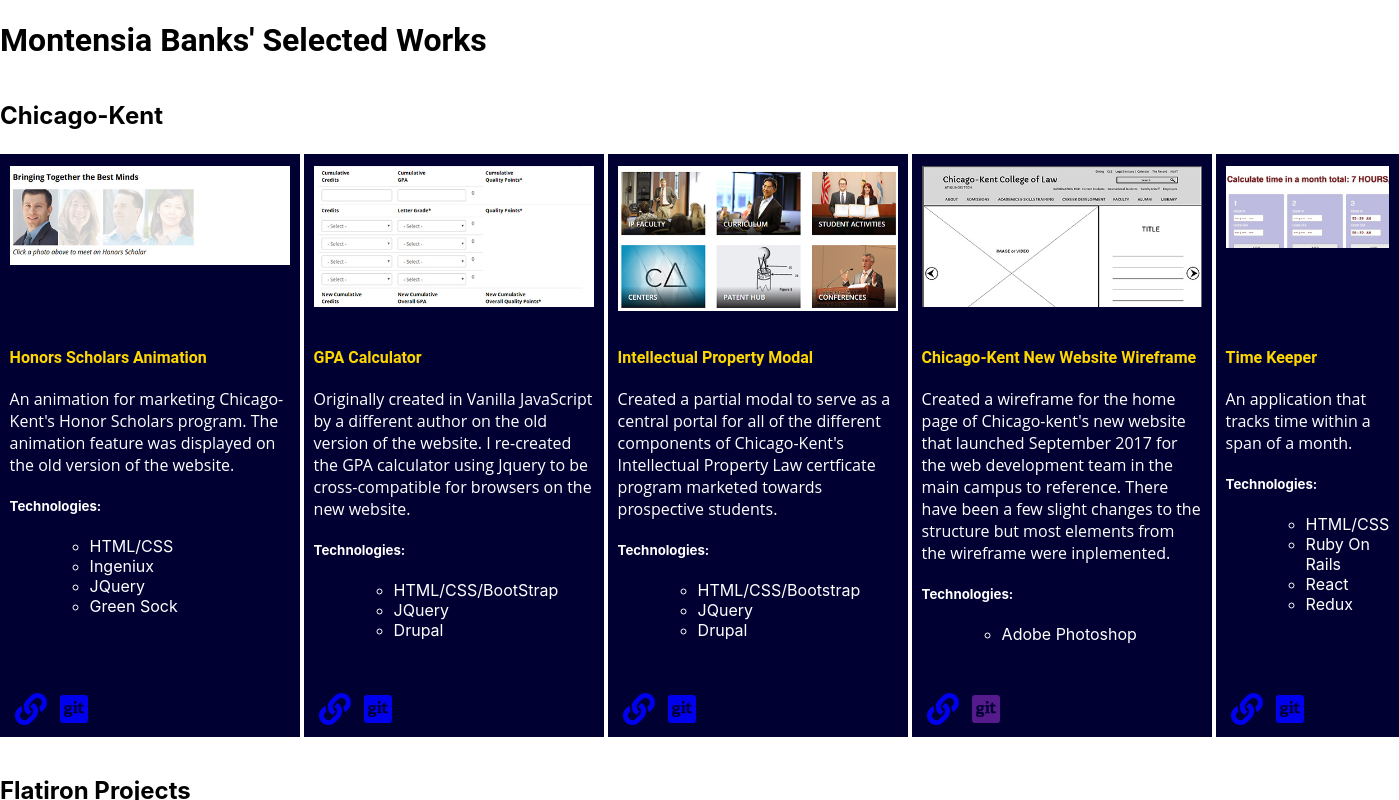
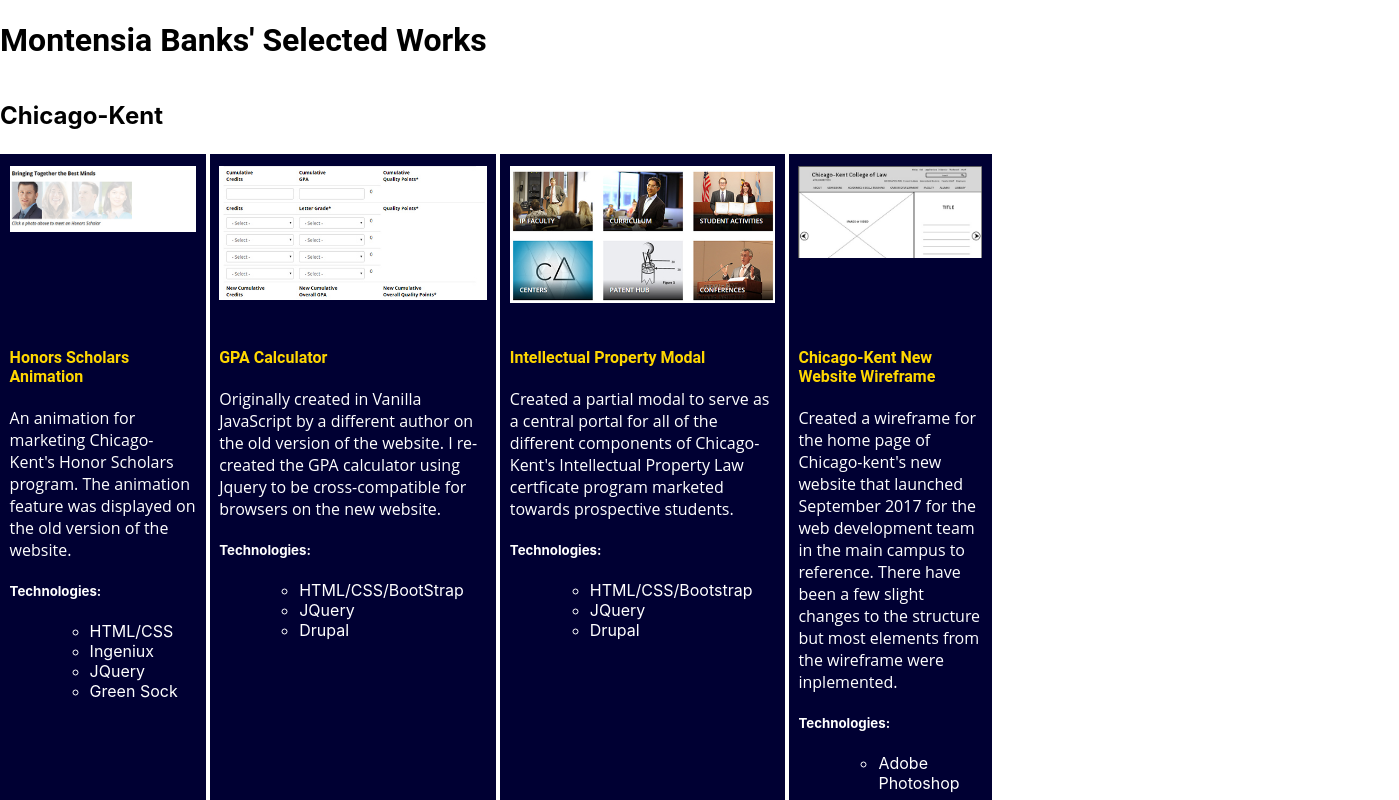
Before and after one commit to Monty7/portfolio, a React (Create React App) app: page / in a window 1280 px wide. Shown: the top 800 px of the page, 1399 px wide, since content can reach past the window. Built offline with nearby package versions, Linux system fonts and the light colour scheme.

Commit message:
changed tracking for grid column in css

```diff
--- a/src/App.css
+++ b/src/App.css
@@ -1,65 +1,22 @@
-/* .App {
-  text-align: center;
+.container{
+
+  width: 95%;
+  max-width: 1000px;
 }
 
-.App-logo {
-  height: 40vmin;
-  pointer-events: none;
+.projectRow {
+	display: grid;
+	flex-direction: column;
+	/*grid-template-columns: repeat(auto-fit,minmax(300px,1fr));*/
+	/*grid-template-columns: repeat(4, 300px);*/
+	grid-template-rows: 1fr;
+	  grid-auto-flow: dense;
+	  grid-gap: 4px;
+	  box-sizing: border-box;
 }
-
-@media (prefers-reduced-motion: no-preference) {
-  .App-logo {
-    animation: App-logo-spin infinite 20s linear;
-  }
-}
-
-.App-header {
-  background-color: #282c34;
-  min-height: 100vh;
-  display: flex;
-  flex-direction: column;
-  align-items: center;
-  justify-content: center;
-  font-size: calc(10px + 2vmin);
-  color: white;
-}
-
-.App-link {
-  color: #61dafb;
-}
-
-@keyframes App-logo-spin {
-  from {
-    transform: rotate(0deg);
-  }
-  to {
-    transform: rotate(360deg);
-  }
-} */
-
-
-/* #logo {
-	width: 10%;
-	margin: 1em 0;
-} */
-.container{
-  display: flex;
-  flex-direction: column
-}
-
-#wrapper{
-	display: grid;
-	grid-template-columns: repeat(auto-fit,minmax(300px,1fr));
-  grid-auto-flow: dense;
-
-	box-sizing: border-box;
-	grid-gap: 4px;
-
-}
-
 .project_name {
   grid-column-start: 1;
-  grid-column-end: seven;
+  grid-column-end: 7;
 }
 
 .block {
--- a/src/components/articleProject.js
+++ b/src/components/articleProject.js
@@ -32,10 +32,10 @@
                 console.log(projectProperties)
         return(
 
-            <>
+            <div className="projectRow">
                 <SectionName orgName={this.props.orgName}/>
                 {projectProperties}
-            </>
+            </div>
         )
     }
 }
```
